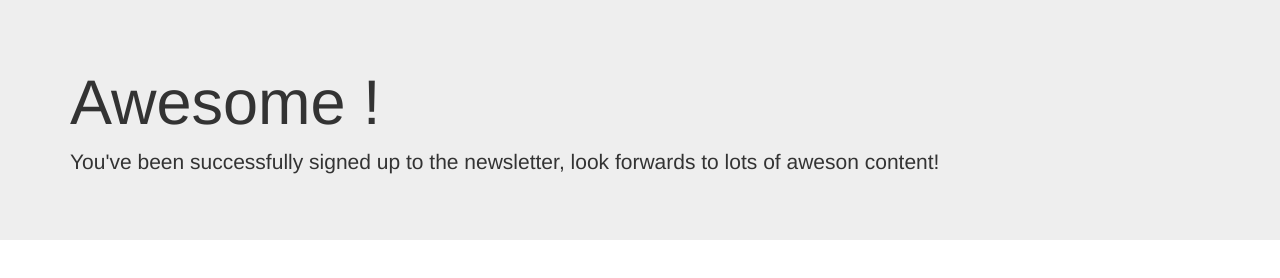
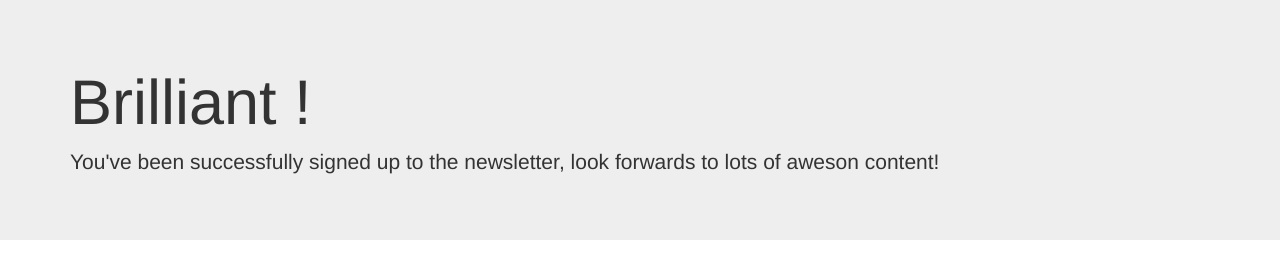
Before and after one commit to zahidsikdar/newsletter, a website: page success.html in a window 1280 px wide. Drawn offline with nearby package versions, Linux system fonts and the light colour scheme.

Commit message:
changes in copyright and success pages

```diff
--- a/success.html
+++ b/success.html
@@ -10,7 +10,7 @@
   <body>
     <div class="jumbotron jumbotron-fluid">
   <div class="container">
-    <h1 class="display-4">Awesome !</h1>
+    <h1 class="display-4">Brilliant !</h1>
     <p class="lead">You've been successfully signed up to the newsletter, look forwards to lots of aweson content!</p>
   </div>
 </div>
```
Also changed, not shown: signup.html (+1 -1 lines).
